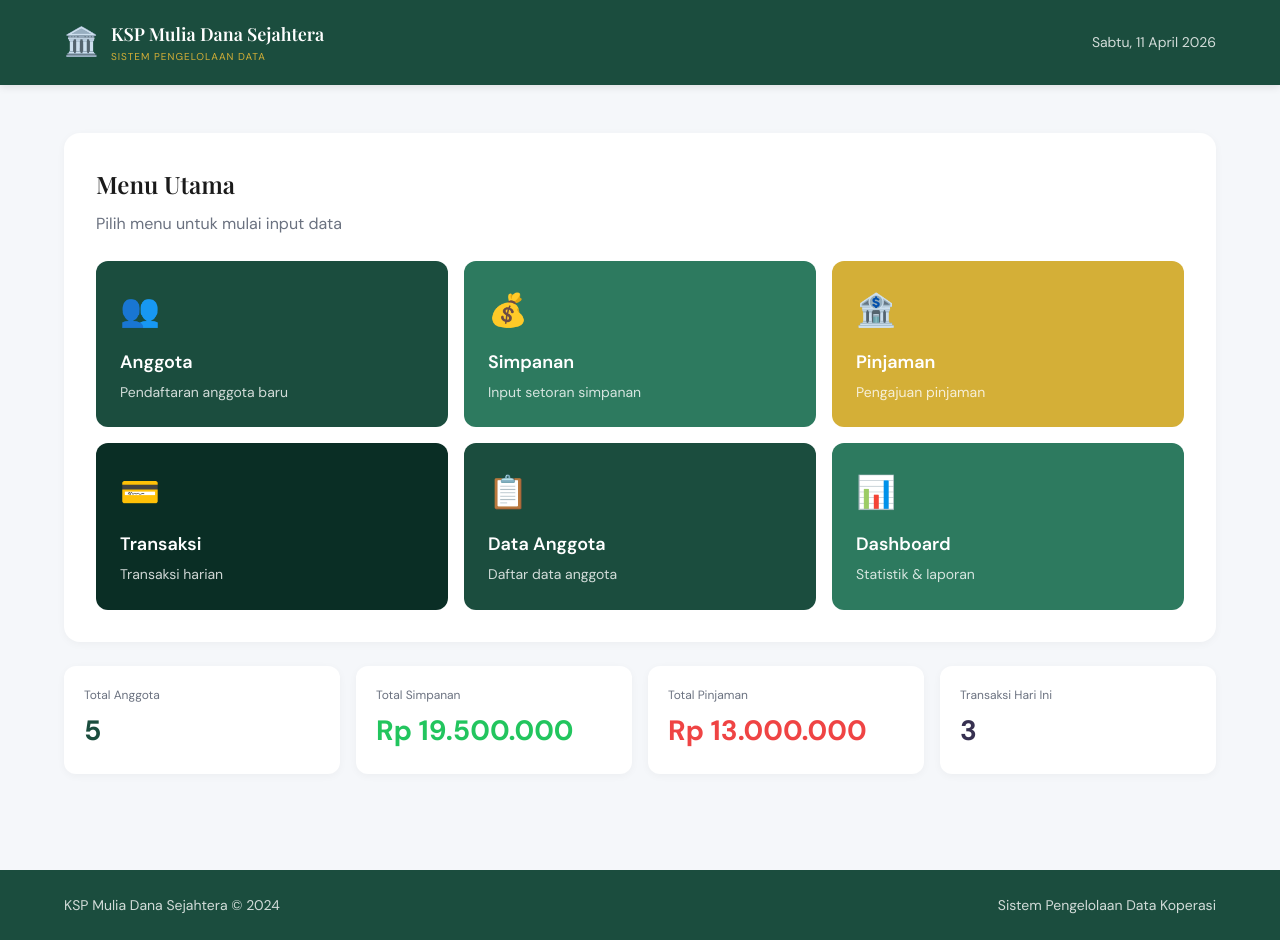
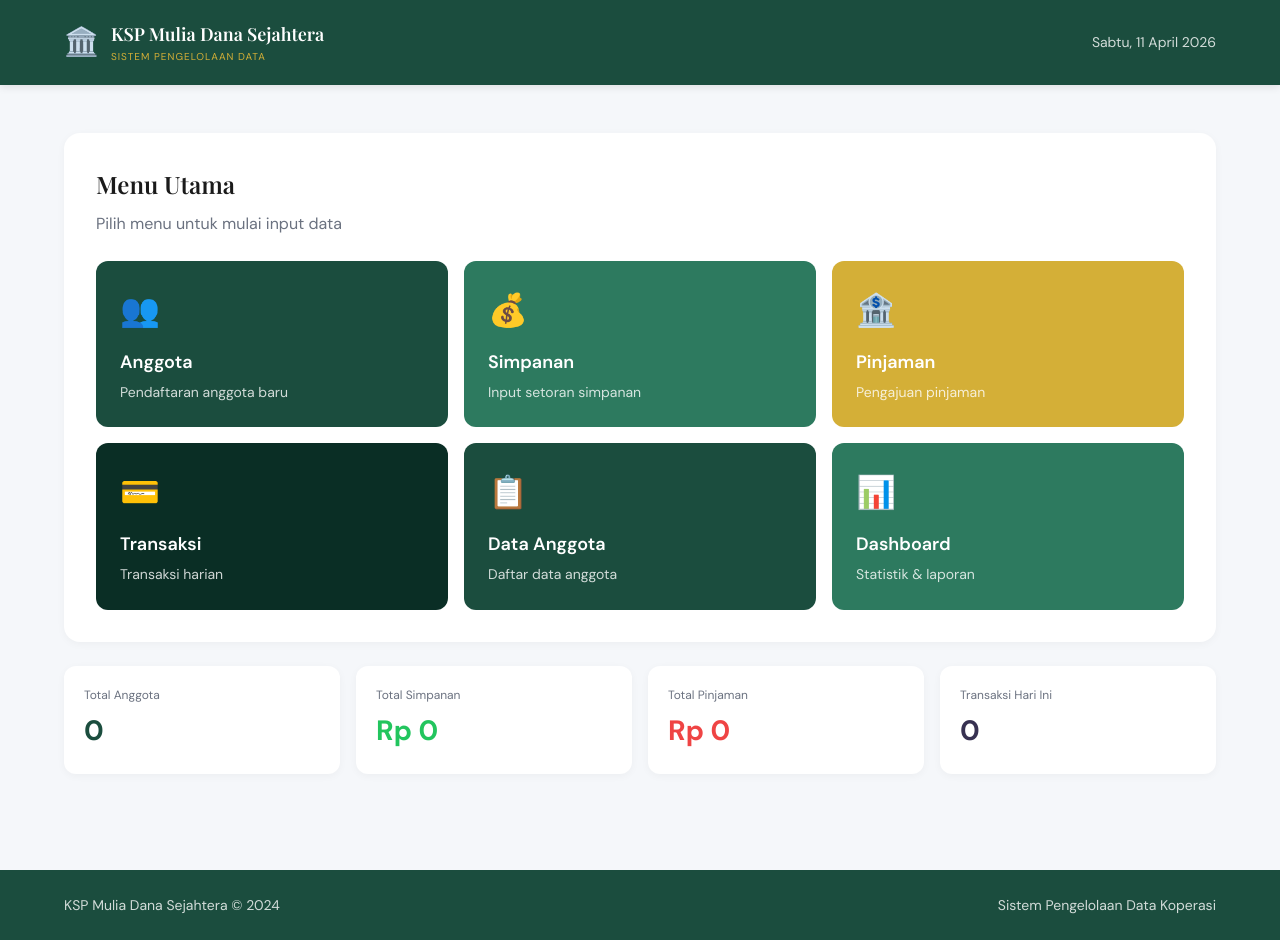
Before and after one commit to manangindu81-design/mds, a Next.js app: page / in a window 1280 px wide. Built offline with nearby package versions, Linux system fonts and the light colour scheme.

Commit message:
fix: set all sample stats to zero

```diff
--- a/src/app/page.tsx
+++ b/src/app/page.tsx
@@ -132,19 +132,19 @@ export default function Home() {
         <div style={{ display: "grid", gridTemplateColumns: "repeat(4, 1fr)", gap: 16 }}>
           <div style={{ background: "white", borderRadius: 12, padding: 20, boxShadow: "0 2px 8px rgba(0,0,0,0.04)" }}>
             <div style={{ fontSize: 12, color: "#6b7280", marginBottom: 4 }}>Total Anggota</div>
-            <div style={{ fontSize: 28, fontWeight: 700, color: "#1B4D3E" }}>5</div>
+            <div style={{ fontSize: 28, fontWeight: 700, color: "#1B4D3E" }}>0</div>
           </div>
           <div style={{ background: "white", borderRadius: 12, padding: 20, boxShadow: "0 2px 8px rgba(0,0,0,0.04)" }}>
             <div style={{ fontSize: 12, color: "#6b7280", marginBottom: 4 }}>Total Simpanan</div>
-            <div style={{ fontSize: 28, fontWeight: 700, color: "#22c55e" }}>Rp 19.500.000</div>
+            <div style={{ fontSize: 28, fontWeight: 700, color: "#22c55e" }}>Rp 0</div>
           </div>
           <div style={{ background: "white", borderRadius: 12, padding: 20, boxShadow: "0 2px 8px rgba(0,0,0,0.04)" }}>
             <div style={{ fontSize: 12, color: "#6b7280", marginBottom: 4 }}>Total Pinjaman</div>
-            <div style={{ fontSize: 28, fontWeight: 700, color: "#ef4444" }}>Rp 13.000.000</div>
+            <div style={{ fontSize: 28, fontWeight: 700, color: "#ef4444" }}>Rp 0</div>
           </div>
           <div style={{ background: "white", borderRadius: 12, padding: 20, boxShadow: "0 2px 8px rgba(0,0,0,0.04)" }}>
             <div style={{ fontSize: 12, color: "#6b7280", marginBottom: 4 }}>Transaksi Hari Ini</div>
-            <div style={{ fontSize: 28, fontWeight: 700, color: "#373151" }}>3</div>
+            <div style={{ fontSize: 28, fontWeight: 700, color: "#373151" }}>0</div>
           </div>
         </div>
       </main>
```
